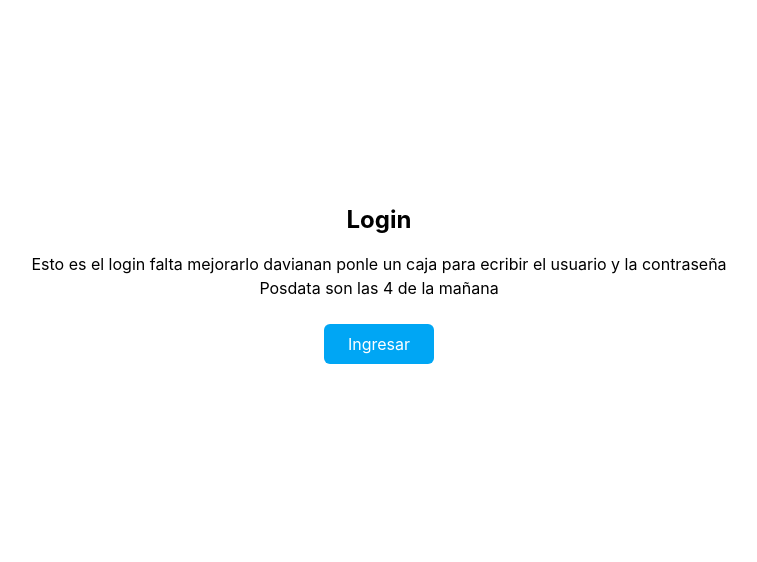
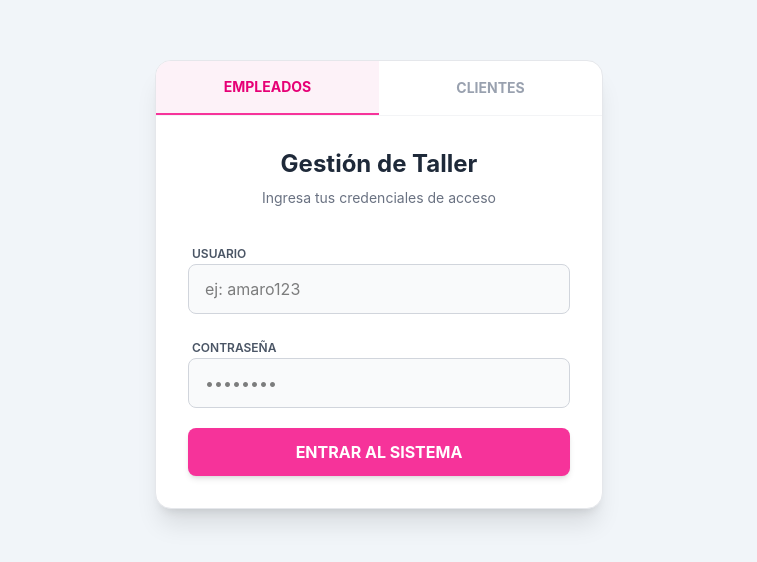
Before and after one commit to Iverson-Vargas/Frontend-Taller-Mecanico, a React (Vite) app: page / in a window 1280 px wide. Shown: the part 116-678 px from the top of the page, without its empty margins (261-1018 px from the left). Built offline with nearby package versions, Linux system fonts and the light colour scheme.

Commit message:
hola es el login

```diff
--- a/src/pages/Login.jsx
+++ b/src/pages/Login.jsx
@@ -1,18 +1,85 @@
-import { Boton } from "../components/boton.jsx"
-
-import { Link } from "react-router-dom"
+import { useState } from "react";
+import { Link } from "react-router-dom";
 
 export const Login = () => {
+    // Estado para saber si estamos en pestaña de Empleado o Cliente
+    const [esEmpleado, setEsEmpleado] = useState(true);
+
     return (
-        <div className="flex flex-col justify-center items-center min-h-screen">
-            <h1 className="po text-2xl font-bold mb-4">Login</h1>
-            <p className="">Esto es el login falta mejorarlo davianan ponle un caja para ecribir el usuario y la contraseña</p>
-            <p className="mb-6">Posdata son las 4 de la mañana</p>
+        <div className="flex flex-col justify-center items-center min-h-screen bg-slate-100 p-4">
+            <div className="bg-white rounded-2xl shadow-xl w-full max-w-md overflow-hidden border border-gray-200">
 
-            {/* Le agregué unas clases de ejemplo al botón para que se vea mejor */}
-            <button className="bg-sky-500 text-white px-6 py-2 rounded-md hover:bg-sky-600 transition-colors">
-                <Link to="/prueba/Recepcion">Ingresar</Link>
-            </button>
+                <div className="flex border-b border-gray-100">
+                    <button
+                        type="button"
+                        onClick={() => setEsEmpleado(true)}
+                        className={`flex-1 py-4 text-sm font-bold transition-all ${esEmpleado ? 'text-pink-600 border-b-2 border-pink-500 bg-pink-50' : 'text-gray-400 hover:text-gray-600'}`}
+                    >
+                        EMPLEADOS
+                    </button>
+                    <button
+                        type="button"
+                        onClick={() => setEsEmpleado(false)}
+                        className={`flex-1 py-4 text-sm font-bold transition-all ${!esEmpleado ? 'text-pink-600 border-b-2 border-pink-500 bg-pink-50' : 'text-gray-400 hover:text-gray-600'}`}
+                    >
+                        CLIENTES
+                    </button>
+                </div>
+
+                <div className="p-8">
+                    <h2 className="text-2xl font-bold text-gray-800 mb-2 text-center">
+                        {esEmpleado ? "Gestión de Taller" : "Consulta tu Vehículo"}
+                    </h2>
+                    <p className="text-gray-500 text-sm text-center mb-8">
+                        {esEmpleado ? "Ingresa tus credenciales de acceso" : "Introduce tu cédula para ver el estado"}
+                    </p>
+
+                    <form className="space-y-5" onSubmit={(e) => e.preventDefault()}>
+                        {esEmpleado ? (
+                            /* --- VISTA EMPLEADOS --- */
+                            <>
+                                <div className="space-y-1">
+                                    <label className="text-xs font-semibold text-gray-600 uppercase ml-1">Usuario</label>
+                                    <input
+                                        type="text"
+                                        className="w-full px-4 py-3 bg-gray-50 border border-gray-300 rounded-lg focus:ring-2 focus:ring-pink-500 outline-none transition-all"
+                                        placeholder="ej: amaro123"
+                                    />
+                                </div>
+                                <div className="space-y-1">
+                                    <label className="text-xs font-semibold text-gray-600 uppercase ml-1">Contraseña</label>
+                                    <input
+                                        type="password"
+                                        className="w-full px-4 py-3 bg-gray-50 border border-gray-300 rounded-lg focus:ring-2 focus:ring-pink-500 outline-none transition-all"
+                                        placeholder="••••••••"
+                                    />
+                                </div>
+                            </>
+                        ) : (
+                            /* --- VISTA CLIENTES --- */
+                            <div className="space-y-1">
+                                <label className="text-xs font-semibold text-gray-600 uppercase ml-1">Número de Cédula</label>
+                                <input
+                                    type="text"
+                                    inputMode="numeric"
+                                    className="w-full px-4 py-3 bg-gray-50 border border-gray-300 rounded-lg focus:ring-2 focus:ring-pink-500 outline-none transition-all"
+                                    placeholder="28123456"
+                                    onKeyPress={(e) => {
+                                        if (!/[0-9]/.test(e.key)) e.preventDefault();
+                                    }}
+                                />
+                            </div>
+                        )}
+
+                        {/* Botón Principal en Rosa */}
+                        <button className="w-full bg-pink-500 hover:bg-pink-600 text-white font-bold py-3 rounded-lg shadow-md transition-all active:scale-[0.98]">
+                            <Link to={esEmpleado ? "/prueba/Recepcion" : "/estado-cliente"} className="block w-full">
+                                {esEmpleado ? "ENTRAR AL SISTEMA" : "CONSULTAR ESTADO"}
+                            </Link>
+                        </button>
+                    </form>
+                </div>
+            </div>
         </div>
-    )
-}
+    );
+};
```
Also changed, not shown: 1 other file (tests, documents, lock files or other folders).
